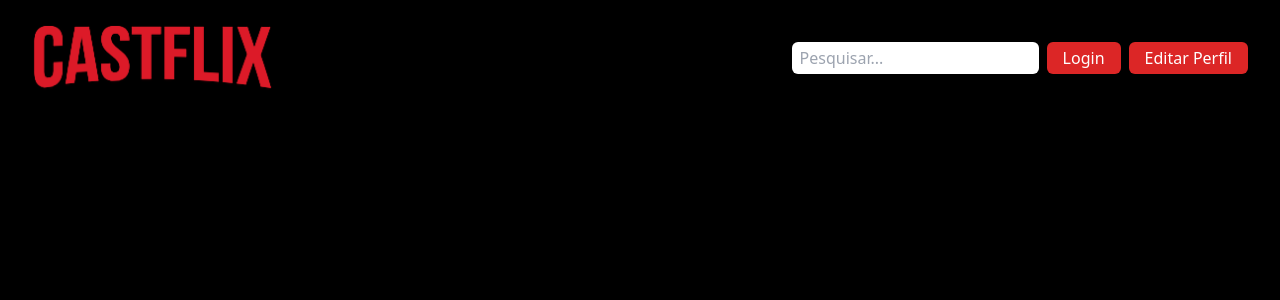
After one commit to DanielCastilhoDIniz/Site_VideosFlix, a Django app: template templates/base.html in a window 1280 px wide. The commit adds this page. Shown: the top 300 px of the page. Run offline with Django 4.2, Linux system fonts and the light colour scheme; the template is opened without the code that fills it, so the values that code supplies are empty; some libraries are stand-ins or nearby versions.

Commit message:
front para base e barra de navegação

```diff
--- /dev/null
+++ b/templates/base.html
@@ -0,0 +1,27 @@
+<!DOCTYPE html>
+<html lang="en">
+
+<head>
+    <meta charset="UTF-8">
+    <meta name="viewport" content="width=device-width, initial-scale=1.0">
+    <title>
+        {% block title %}
+
+        {% endblock title %}
+    </title>
+    <link href="https://cdn.jsdelivr.net/npm/bootstrap@5.3.0/dist/css/bootstrap.min.css" rel="stylesheet"
+        integrity="sha384-9ndCyUaIbzAi2FUVXJi0CjmCapSmO7SnpJef0486qhLnuZ2cdeRhO02iuK6FUUVM" crossorigin="anonymous">
+    <script src="https://cdn.tailwindcss.com"></script>
+
+    {%block head %}
+    {%endblock %}
+</head>
+
+<body class="bg-black text-gray-100 font=primary">
+    {% include 'navbar.html' %}
+    {% block content %}
+
+    {% endblock content %}
+</body>
+
+</html>
--- /dev/null
+++ b/templates/navbar.html
@@ -0,0 +1,35 @@
+{% load static %}
+
+
+<nav class="w-full flex justify-between items-center py-3 px-4 fixed z-50">
+    <div class="w-6/12">
+        <a href="#">
+            <img src="{% static 'images\castflix_logo.png' %}" alt="" class="w-5/12">
+        </a>
+    </div>
+
+    <div class="w-6/12 flex flex-nowrap justify-end">
+        <div class="mr-2">
+            <form action="">
+                <input type="text" class="py-1 px-2 rounded-md text-black" placeholder="Pesquisar...">
+            </form>
+        </div>
+
+        <div class="mr-2">
+            <a href="">
+                <button class="bg-red-600 text-white py-1 px-3 rounded-md">
+                    Login
+                </button>
+            </a>
+        </div>
+        <div class="mr-2">
+            <a href="">
+                <button class="bg-red-600 text-white py-1 px-3 rounded-md">
+                    Editar Perfil
+                </button>
+            </a>
+        </div>
+
+    </div>
+
+</nav>
```
Also changed, not shown: filme/templates/homepage.html (+11 -11 lines), planejamento.md (+2 -0 lines), README.md, static/images/castflix_logo.png (added).
